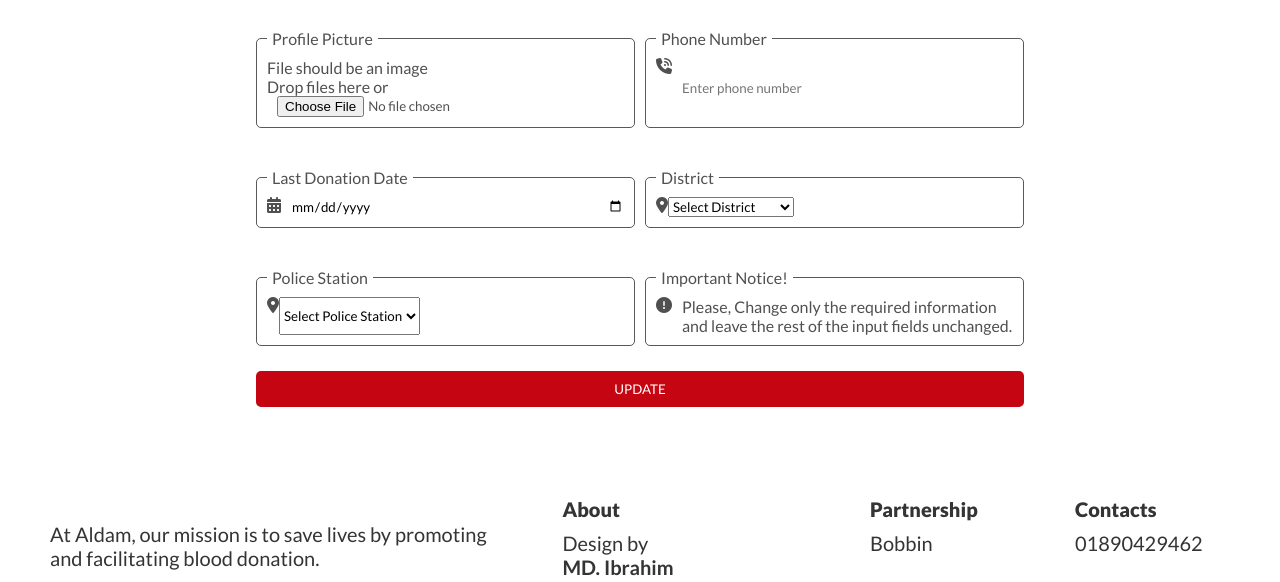
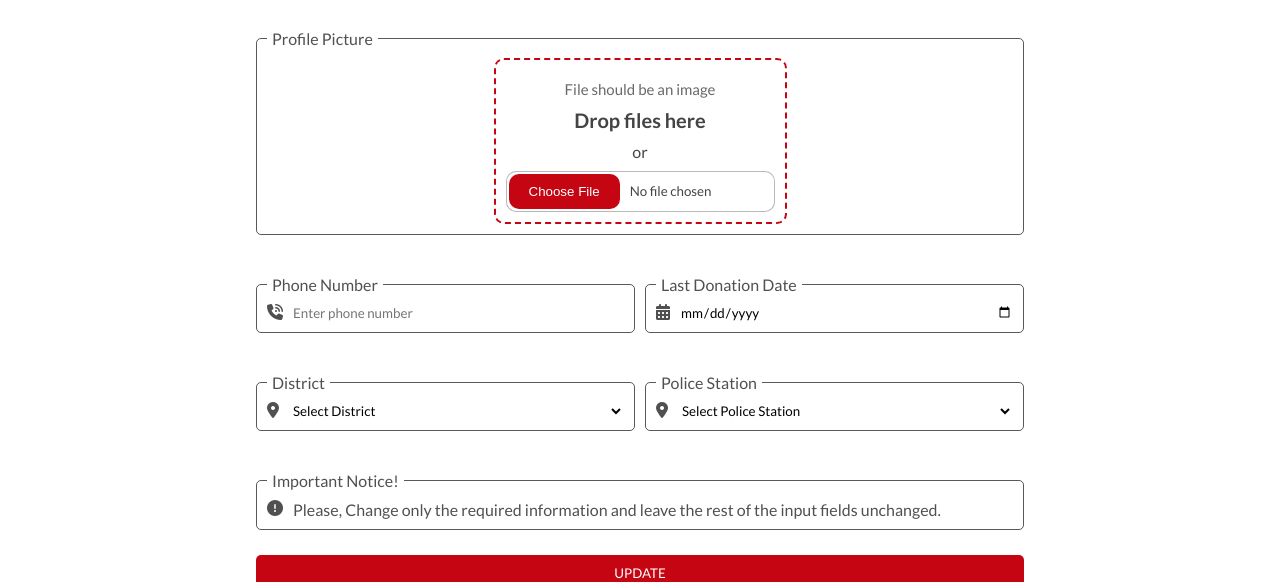
Before and after one commit to BinaryFaisal/blood-donation-data-update, a plain HTML site: page index.html in a window 1280 px wide. Shown: the part 135-717 px from the top of the page. Drawn offline with Linux system fonts and the light colour scheme.

Commit message:
Update style.css

```diff
--- a/style.css
+++ b/style.css
@@ -3,13 +3,14 @@
 /* font-family: "Lato", sans-serif; */
 
 
-*{
+* {
     margin: 0;
     padding: 0;
     font-family: "Lato", sans-serif;
 }
 
-html,body{
+html,
+body {
     height: 100%;
     width: 100%;
 
@@ -17,46 +18,47 @@ html,body{
 
 
 /* Don't touch */
-.container{
+.container {
     max-width: 1400px;
     margin: 0px auto;
 }
+
 /* Screen small */
 @media (min-width:576px) {
-    .container{
+    .container {
         padding: 0px 15px;
     }
 }
 
 /* Screen medium */
 @media (min-width:768px) {
-    .container{
+    .container {
         padding: 0px 20px;
     }
 }
 
 /* Screen large */
 @media (min-width:992px) {
-    .container{
+    .container {
         padding: 0px 25px;
     }
 }
 
 /* Screen extra large */
 @media (min-width:1200px) {
-    .container{
+    .container {
         padding: 0px 30px;
     }
 }
 
 
 /* Top bar */
-.topbar{
+.topbar {
     display: none;
 }
 
 /* Navigation Bar */
-.navbar{
+.navbar {
     padding: 10px 30px;
     display: flex;
     flex-direction: row;
@@ -66,15 +68,15 @@ html,body{
     height: 70px;
 }
 
-.logo{
+.logo {
     cursor: pointer;
 }
 
-.logo img{
+.logo img {
     width: 70%;
 }
 
-.navbar ul{
+.navbar ul {
     display: flex;
     position: absolute;
     top: 70px;
@@ -88,7 +90,7 @@ html,body{
     border-radius: 5px;
 }
 
-.navbar ul li{
+.navbar ul li {
     list-style-type: none;
     padding: 15px;
     margin: 0px 10px;
@@ -97,64 +99,71 @@ html,body{
 
 }
 
-.navbar ul li:hover{
+.navbar ul li:hover {
     background: #C60513;
     color: #fff;
     box-shadow: inset 0px 4px 4px 0px rgba(0, 0, 0, 0.25);
 }
 
-.navbar ul li a{
+.navbar ul li a {
     /* font-size: 20px; */
     font-size: clamp(16px, 1.7vw, 20px);
     font-weight: 600;
     text-decoration: none;
     color: inherit;
 }
-.navbar ul li a:hover{
+
+.navbar ul li a:hover {
     color: inherit;
 }
 
-.menu-icon{
+.menu-icon {
     cursor: pointer;
 }
-.menu-icon i{
+
+.menu-icon i {
     color: #C60513;
     font-size: 30px;
 }
 
 /* Screen medium */
 @media (min-width:768px) {
+
     /* Top bar */
-    .topbar{
+    .topbar {
         display: block;
         background: #C60513;
     }
-    .topbar-wrapper{
+
+    .topbar-wrapper {
         display: flex;
         justify-content: space-between;
         align-items: center;
         padding: 10px 100px;
         color: #fff;
     }
-    .topbar .contact{
+
+    .topbar .contact {
         display: flex;
         gap: 10px;
         align-items: center;
     }
-    .topbar .social{
+
+    .topbar .social {
         display: flex;
         gap: 10px;
     }
 
-    .topbar i{
+    .topbar i {
         cursor: pointer;
     }
 
     /* Navigation bar */
-    .navbar{
+    .navbar {
         padding: 10px;
     }
-    .navbar ul{
+
+    .navbar ul {
         position: relative;
         top: 0;
         left: 0;
@@ -163,11 +172,13 @@ html,body{
         align-items: center;
         background: #fff;
     }
-    .navbar ul li{
+
+    .navbar ul li {
         margin: 0px;
         padding: 10px;
     }
-    .menu-icon{
+
+    .menu-icon {
         display: none;
     }
 }
@@ -176,13 +187,15 @@ html,body{
 @media (min-width:992px) {
 
     /* Logo */
-    .logo img{
+    .logo img {
         width: 100%;
     }
-    .navbar{
+
+    .navbar {
         padding: 10px 30px;
     }
-    .navbar ul li{
+
+    .navbar ul li {
         padding: 15px;
     }
 }
@@ -190,19 +203,19 @@ html,body{
 /* Body & Cards*/
 
 /* Feedback */
-.donate-form{
+.donate-form {
     max-width: 768px;
     margin: 0px auto;
     padding: 20px;
 }
 
 
-.donate-form form{
+.donate-form form {
     width: 100%;
     display: grid;
 }
 
-.input_container{
+.input_container {
     margin: 15px 0px;
     border: 1px solid rgba(0, 0, 0, 0.65);
     border-radius: 5px;
@@ -212,11 +225,11 @@ html,body{
     flex-direction: row;
 }
 
-.input_container legend{
+.input_container legend {
     padding: 0px 5px;
 }
 
-.input_container input{
+:where(input, select) {
     outline: 0;
     border: none;
     margin-left: 10px;
@@ -224,7 +237,7 @@ html,body{
     background: #fff;
 }
 
-.donate-form input[type="submit"]{
+.donate-form input[type="submit"] {
     background: #C60513;
     padding: 10px;
     border: none;
@@ -234,17 +247,92 @@ html,body{
     margin-left: 0;
 }
 
-.donate-form input[type="submit"]:hover{
+.donate-form input[type="submit"]:hover {
     box-shadow: inset 0px 4px 4px 0px rgba(0, 0, 0, 0.25);
     background: #C60513;
 }
 
-@media (min-width: 576px){
-    .donate-form form{
+.donate-form fieldset:nth-child(1) {
+    display: flex;
+    justify-content: center;
+}
+
+.form-paragraph {
+    margin-top: 10px;
+    font-size: 0.9375rem;
+    color: rgb(105, 105, 105);
+}
+
+.drop-container {
+    background-color: #fff;
+    /* position: relative; */
+    display: flex;
+    gap: 10px;
+    flex-direction: column;
+    justify-content: center;
+    align-items: center;
+    padding: 10px;
+    border-radius: 10px;
+    border: 2px dashed #C60513;
+    color: #444;
+    cursor: pointer;
+    transition: background .2s ease-in-out, border .2s ease-in-out;
+}
+
+.drop-container:hover {
+    background-color: #c605122e;
+    border-color: rgba(17, 17, 17, 0.616);
+}
+
+.drop-container:hover .drop-title {
+    color: #222;
+}
+
+.drop-title {
+    color: #444;
+    font-size: 20px;
+    font-weight: bold;
+    text-align: center;
+    transition: color .2s ease-in-out;
+}
+
+#file-input {
+    /* width: 350px; */
+    max-width: 100%;
+    color: #444;
+    padding: 2px;
+    background: #fff;
+    border-radius: 10px;
+    border: 1px solid rgba(8, 8, 8, 0.288);
+    margin: 0;
+}
+
+#file-input::file-selector-button {
+    margin-right: 10px;
+    border: none;
+    background: #C60513;
+    padding: 10px 20px;
+    border-radius: 10px;
+    color: #fff;
+    cursor: pointer;
+    transition: background .2s ease-in-out;
+}
+
+
+@media (min-width: 576px) {
+    .donate-form form {
         grid-template-columns: 1fr 1fr;
         gap: 10px;
     }
-    .donate-form input[type="submit"]{
+
+    .donate-form input[type="submit"] {
+        grid-column: span 2;
+    }
+
+    .donate-form fieldset:nth-child(1) {
+        grid-column: span 2;
+    }
+    .donate-form fieldset:nth-child(6) {
         grid-column: span 2;
     }
 }
@@ -271,17 +359,17 @@ html,body{
     background: rgb(255, 255, 255);
 }
 
-.popup-content i{
+.popup-content i {
     color: #C60513;
     font-size: 30px;
 }
 
-.popup-content p{
+.popup-content p {
     font-size: 18px;
     margin: 10px 0px;
 }
 
-.popup-content button{
+.popup-content button {
     padding: 10px;
     background: #C60513;
     border: none;
@@ -289,12 +377,12 @@ html,body{
     cursor: pointer;
 }
 
-.popup-content a{
+.popup-content a {
     text-decoration: none;
     color: #fff;
 }
 
-.popup-content button:hover{
+.popup-content button:hover {
     box-shadow: inset 0px 8px 8px 0px rgba(0, 0, 0, 0.25);
 }
 
@@ -313,45 +401,47 @@ html,body{
 }
 
 /* Footer */
-.footer-wrapper{
+.footer-wrapper {
     display: grid;
     gap: 50px;
     padding: 20px;
 }
 
-.footer-wrapper p{
-    font-size: clamp(16px, 2vw,20px);
+.footer-wrapper p {
+    font-size: clamp(16px, 2vw, 20px);
     font-weight: 500;
     color: #343434;
     margin-top: 10px;
 }
 
-.footer-wrapper h3{
-    font-size: clamp(16px, 2vw,20px);
+.footer-wrapper h3 {
+    font-size: clamp(16px, 2vw, 20px);
     font-weight: 800;
     color: #343434;
 }
 
-.footer-wrapper h3:hover, .footer-wrapper p:hover{
+.footer-wrapper h3:hover,
+.footer-wrapper p:hover {
     color: #C60513;
     cursor: pointer;
 }
 
-.footer-first-column{
+.footer-first-column {
     display: flex;
     flex-direction: column;
     gap: 15px;
 }
 
-.footer-logo{
+.footer-logo {
     max-width: 200px;
 }
-.footer-social{
+
+.footer-social {
     display: flex;
     gap: 10px;
 }
 
-.icon{
+.icon {
     width: 30px;
     height: 30px;
     display: flex;
@@ -363,48 +453,52 @@ html,body{
     border-radius: 50%;
 }
 
-.icon:hover{
+.icon:hover {
     cursor: pointer;
     background: #C60513;
 }
 
 @media (min-width:576px) {
-    .footer-wrapper{
+    .footer-wrapper {
         grid-template-columns: repeat(2, 1fr);
         margin: 30px auto;
     }
 }
 
 @media (min-width:992px) {
-    .footer-wrapper{
+    .footer-wrapper {
         grid-template-columns: repeat(12, 1fr);
         margin: 50px auto;
     }
-    .footer-first-column{
+
+    .footer-first-column {
         grid-column: span 5;
     }
-    .footer-second-column{
+
+    .footer-second-column {
         grid-column: span 3;
     }
-    .footer-third-column, .footer-fourth-column{
+
+    .footer-third-column,
+    .footer-fourth-column {
         grid-column: span 2;
     }
 }
 
 /* Copyright section */
-.copyright{
+.copyright {
     background: #C60513;
     color: #fff;
 }
 
-.copyright> .container{
+.copyright>.container {
     display: flex;
     justify-content: space-between;
     align-items: center;
     padding: 15px;
 }
 
-.goto-top-btn a{
+.goto-top-btn a {
     width: 30px;
     height: 30px;
     background: #fff;
```
